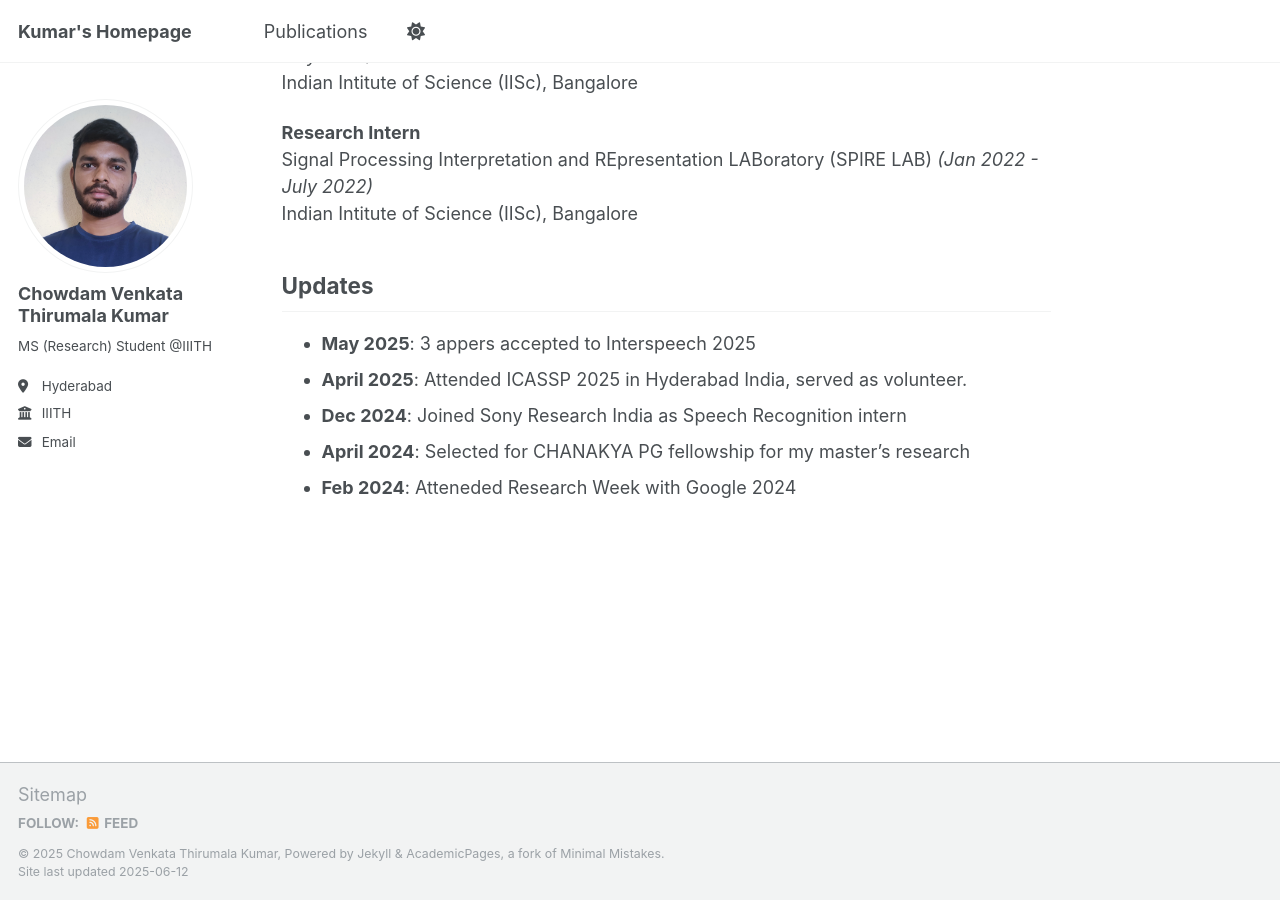
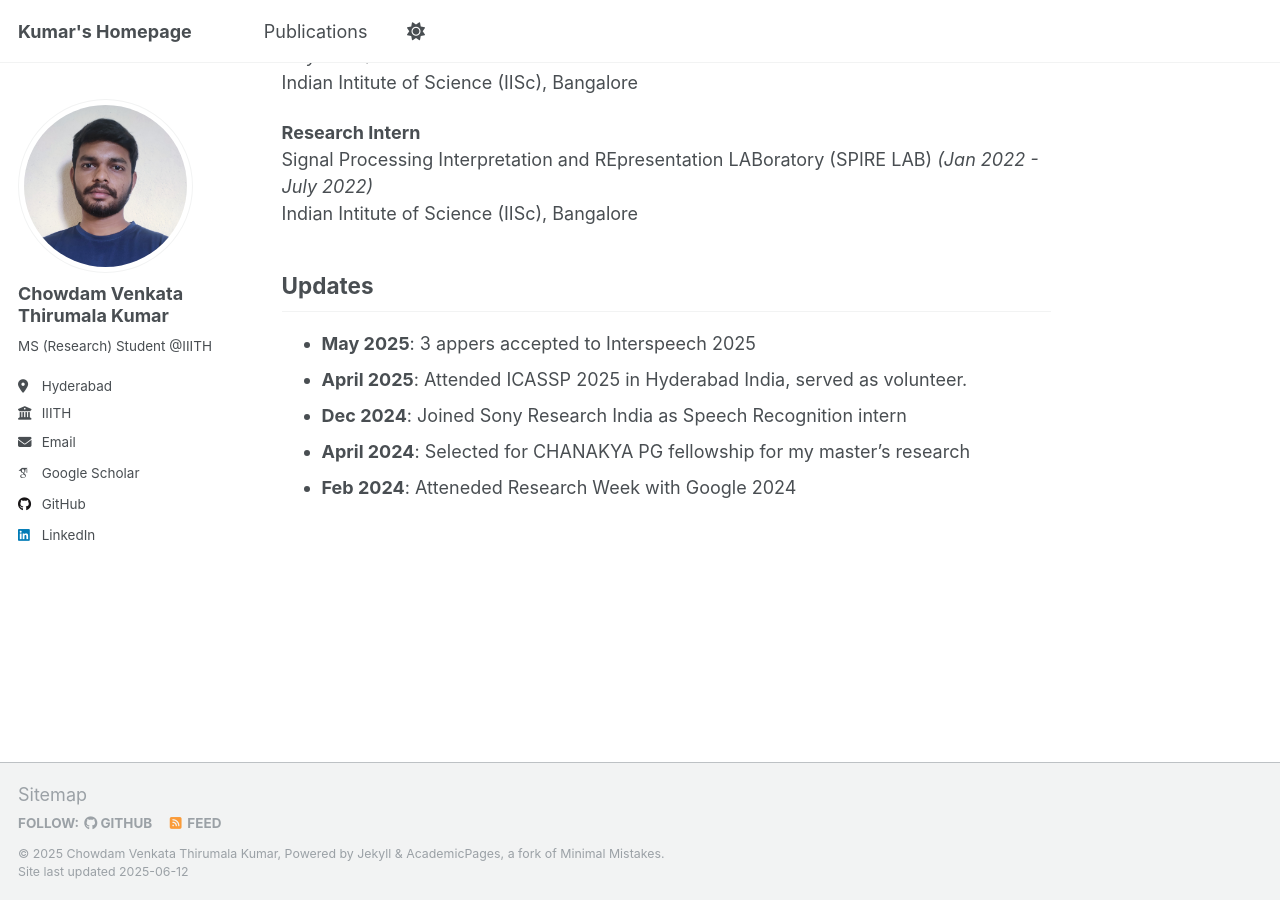
Before and after one commit to cvthirumalakumar/cvthirumalakumar.github.io, a Jekyll site: the page built from _pages/about.md, in a window 1280 px wide and 900 px high, scrolled down 796 px. Built offline with Jekyll 4.4.1, drawn with Linux system fonts in a browser that asks for light colours; some web fonts are replaced; some of the changed lines change nothing that is shown.

Commit message:
Update _config.yml

```diff
--- a/_config.yml
+++ b/_config.yml
@@ -34,7 +34,7 @@ author:
   # Academic websites
   academia         : # URL
   arxiv            : # URL - Update with the correct link to your profile
-  googlescholar    : # URL
+  googlescholar    : https://scholar.google.com/citations?view_op=list_works&hl=en&hl=en&user=zfJrwH0AAAAJ
   impactstory      : # URL
   orcid            : # URL
   semantic         : # URL
@@ -46,7 +46,7 @@ author:
   bitbucket        : # Username - Update with your username on the site
   codepen          : # Username
   dribbble         : # Username
-  github           : # Username
+  github           : https://github.com/cvthirumalakumar
   kaggle           : # Username
   stackoverflow    : # User number or user number and name (i.e., use "1" or "1/jeff-atwood")
 
@@ -60,7 +60,7 @@ author:
   keybase          : # Username
   instagram        : # Username
   lastfm           : # Username
-  linkedin         : # Username
+  linkedin         : https://www.linkedin.com/in/cvthirumalakumar/
   mastodon         : # URL
   medium           : # URL
   pinterest        : # Username
```
